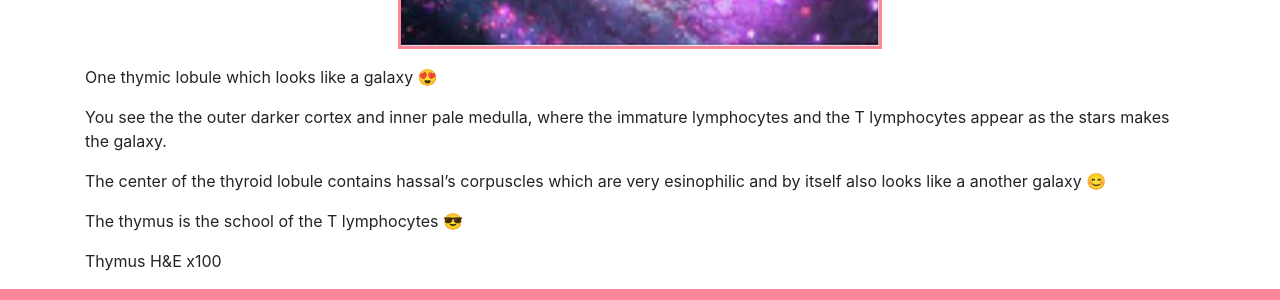
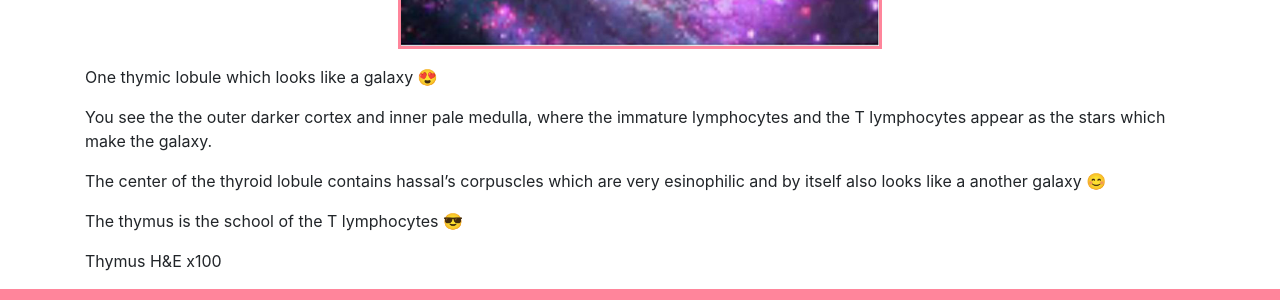
Before and after one commit to cellulove/cellulove.github.io, a Jekyll site: the page built from _posts/2020-08-17-thymicgalaxy.markdown, in a window 1280 px wide. Shown: the part 953-1253 px from the top of the page. Built offline with Jekyll 4.4.1, drawn with Linux system fonts in a browser that asks for light colours; comment, search, counter and statistics services are not loaded.

Commit message:
Update 2020-08-17-thymicgalaxy.markdown

```diff
--- a/_posts/2020-08-17-thymicgalaxy.markdown
+++ b/_posts/2020-08-17-thymicgalaxy.markdown
@@ -11,7 +11,7 @@ image: thymus-lobule-galaxy.jpg
 
 One thymic lobule which looks like a galaxy 😍
 
-You see the the outer darker cortex and inner pale medulla, where the immature lymphocytes and the T lymphocytes appear as the stars makes the galaxy.
+You see the the outer darker cortex and inner pale medulla, where the immature lymphocytes and the T lymphocytes appear as the stars which make the galaxy.
 
 The center of the thyroid lobule contains hassal's corpuscles which are very esinophilic and by itself also looks like a another galaxy 😊
 
```
